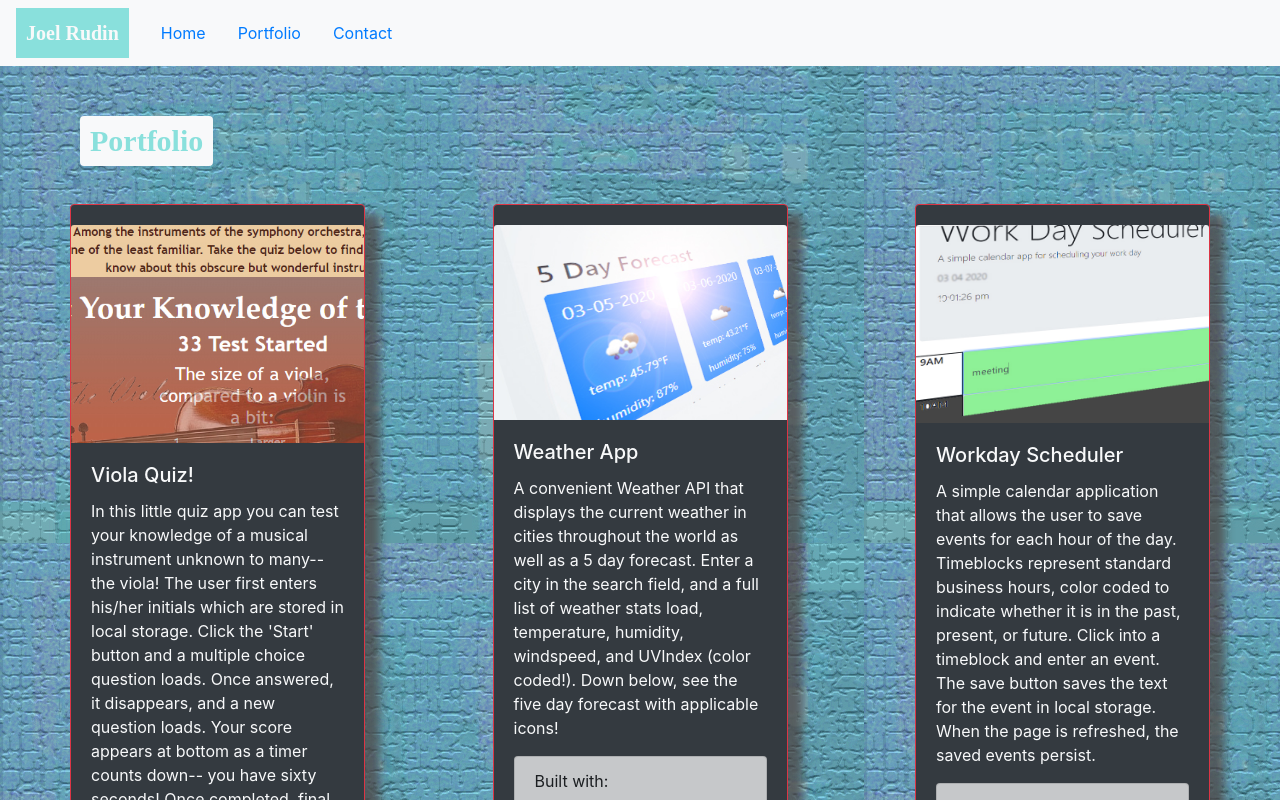
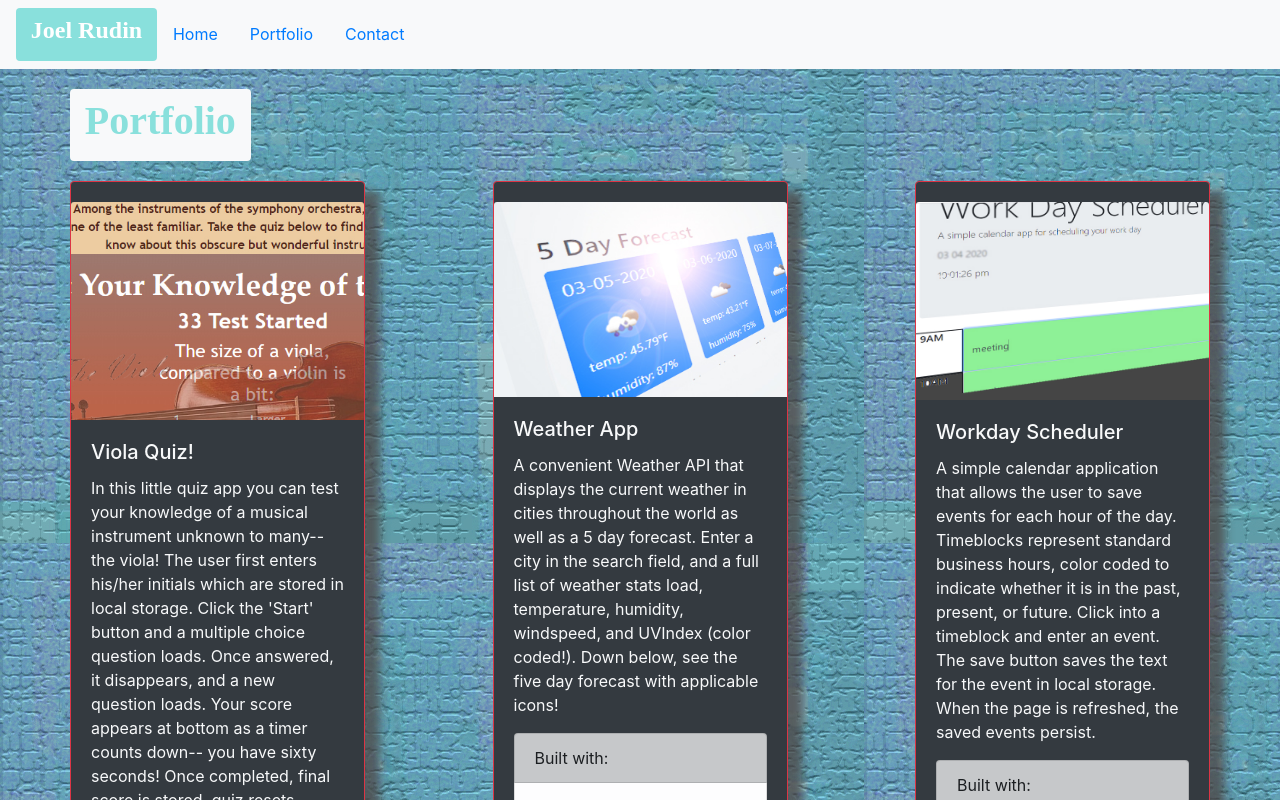
Before and after one commit to Jaliov/React-Portfolio, a React (Create React App) app: page /portfolio in a window 1280 px wide. Shown: the top 800 px of the page. Built offline with nearby package versions, Linux system fonts and the light colour scheme.

Commit message:
style tweaks

```diff
--- a/src/App.css
+++ b/src/App.css
@@ -1,8 +1,9 @@
 h1,
-#brand {
+h4 {
     color: rgb(137, 224, 220);
-    padding: 10px;
+    padding: 5px 10px;
     font-family: PT Serif, serif;
+    font-weight: bold;
 }
 
 .row {
@@ -12,3 +13,7 @@ h1,
 body {
     background-image: url('storefrontsColorizedTextureBluetexture.jpg');
 }
+
+Badge {
+    margin-top: 40px;
+}
--- a/src/components/Card.js
+++ b/src/components/Card.js
@@ -32,18 +32,10 @@ const CardDisplay = () => {
   return (
     <Container>
       <Row>
-        <h1 style={{ fontWeight: 'bold' }}>
-          <Badge
-            variant='light'
-            style={{
-              marginTop: '40px',
-              padding: '10px',
-              color: 'rgb(137, 224, 220)',
-            }}
-          >
-            Portfolio
-          </Badge>
-        </h1>
+        <Badge variant='light' style={{ marginTop: '20px' }}>
+          <h1>Portfolio</h1>
+        </Badge>
+
         <CardDeck>
           <Card style={CardStyles} className={CardClasses}>
             <Card.Img variant='top' src={CodeQuizImg} />
@@ -225,9 +217,7 @@ const CardDisplay = () => {
               <small className='text-muted'></small>
             </Card.Footer>
           </Card>
-
           <Col md={1}></Col>
-
           {/* Lisa */}
           <Card className={CardClasses} style={CardStyles}>
             <Card.Img variant='top' src={FlamencoSiteImg} />
@@ -270,11 +260,8 @@ const CardDisplay = () => {
               <small className='text-muted'></small>
             </Card.Footer>
           </Card>
-
-          <Col md={1}></Col>
-          {/* </CardDeck>
+          <Col md={1}></Col>f{/* </CardDeck>
 {/*  */}
-
           {/* <CardDeck> */}
           {/* Burger Logger */}
           <Card className={CardClasses} style={CardStyles}>
--- a/src/components/Contact.js
+++ b/src/components/Contact.js
@@ -1,5 +1,5 @@
 import React, { Component } from 'react';
-import Button from 'react-bootstrap/Button';
+import { Button, Badge } from 'react-bootstrap';
 import Container from 'react-bootstrap/Container';
 import Jumbotron from 'react-bootstrap/Jumbotron';
 import 'bootstrap/dist/css/bootstrap.min.css';
@@ -18,7 +18,9 @@ class ContactInfo extends Component {
       <React.Fragment>
         <Container>
           <Jumbotron style={{ marginTop: '20px' }}>
-            <h1 style={{ fontWeight: 'bold' }}>Contact</h1>
+            <Badge variant='light'>
+              <h1>Contact</h1>
+            </Badge>
             <hr></hr>
 
             <Form onSubmit>
--- a/src/components/NavBar.js
+++ b/src/components/NavBar.js
@@ -1,5 +1,5 @@
 import React from 'react';
-import { Navbar } from 'react-bootstrap';
+import { Navbar, Badge } from 'react-bootstrap';
 import { Link } from 'react-router-dom';
 
 const NavElement = () => {
@@ -7,18 +7,17 @@ const NavElement = () => {
     <Navbar bg='light' expand='lg'>
       <Navbar.Toggle aria-controls='basic-navbar-nav' />
       <Navbar.Collapse id='basic-navbar-nav'>
-        <Navbar.Brand
-          id='brand'
+        <Badge
           style={{
-            fontWeight: 'bold',
             backgroundColor: 'rgb(137, 224, 220)',
+            fontFamily: 'PT Serif, serif',
           }}
-          className='text-light'
         >
           <Link className='text-light' to='/home'>
-            Joel Rudin
+            <h4 style={{ color: 'white' }}>Joel Rudin</h4>
           </Link>
-        </Navbar.Brand>
+        </Badge>
+
         <Link className='nav-item nav-link active' to='/'>
           Home
         </Link>
--- a/src/components/TextContent.js
+++ b/src/components/TextContent.js
@@ -1,7 +1,7 @@
 import React from 'react';
 import Card from 'react-bootstrap/Card';
 
-const AppDescrip = [
+const TextContent = [
   <Card.Text>
     In this little quiz app you can test your knowledge of a musical instrument
     unknown to many--the viola! The user first enters his/her initials which are
@@ -94,8 +94,4 @@ const AppDescrip = [
   </React.Fragment>,
 ];
 
-const TextContent = AppDescrip.map((text) => {
-  return text;
-});
-
 export default TextContent;
```
